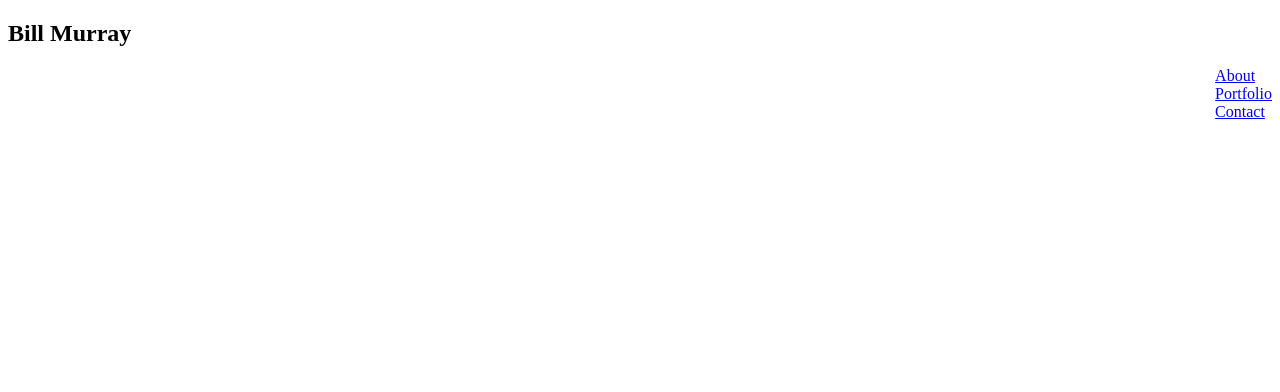
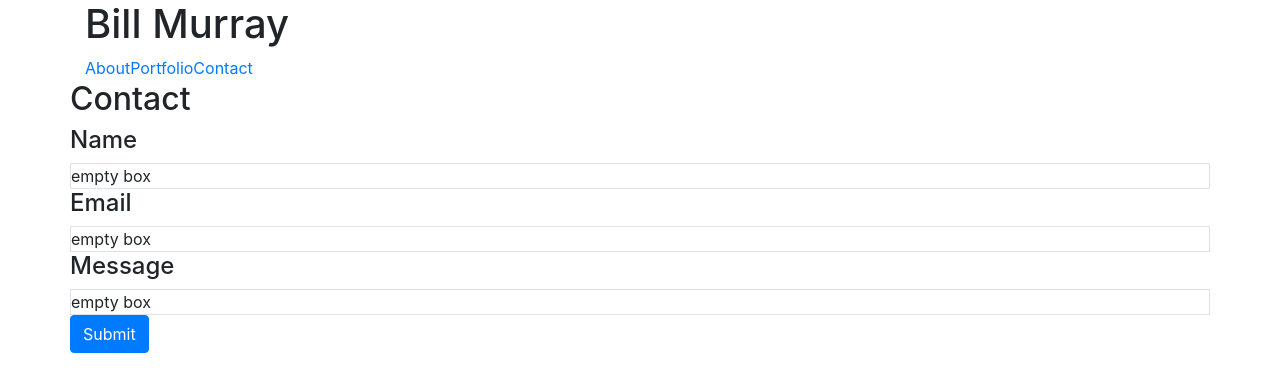
Before and after one commit to buckibill/BillMurray.github.io, a plain HTML site: page contact.html in a window 1280 px wide. Drawn offline with nearby package versions, Linux system fonts and the light colour scheme.

Commit message:
readt for push

```diff
--- a/contact.html
+++ b/contact.html
@@ -1,22 +1,99 @@
-<!DOCTYPE html>
+<!doctype html>
 <html lang="en">
+
 <head>
-    <meta charset="UTF-8">
-    <meta name="viewport" content="width=device-width, initial-scale=1.0">
-    <meta http-equiv="X-UA-Compatible" content="ie=edge">
+    <!-- Required meta tags -->
+    <meta charset="utf-8">
+    <meta name="viewport" content="width=device-width, initial-scale=1, shrink-to-fit=no">
+
+    <!-- Bootstrap CSS -->
+    <link rel="stylesheet" href="https://stackpath.bootstrapcdn.com/bootstrap/4.3.1/css/bootstrap.min.css"
+        integrity="sha384-ggOyR0iXCbMQv3Xipma34MD+dH/1fQ784/j6cY/iJTQUOhcWr7x9JvoRxT2MZw1T" crossorigin="anonymous">
+
     <title>Portfolio</title>
-    <link rel="stylesheet" type="text/css" href="assets/css/style.css">
 </head>
-<body></body>
-<div class="wrapper">
-    <nav>
 
-    <h1>Bill Murray</h1>
+<body>
+    <div class="container">
+        <div class="wrapper">
+            <header>
 
-    <ul class="links">
-        <li> <a href="index.html"><li>About</li></a>
-        <li> <a href="portfolio.html"><li>Portfolio</li></a>
-        <li> <a href="contact.html"><li>Contact</li></a>
-    </ul>
-    </nav>
-</div>
+                <div class="name">
+                    <h1>Bill Murray</h1>
+                </div>
+
+                <ul class="nav list-group-horizontal list-style-none">
+                    <li> <a href="index.html">
+                    <li>About</li></a>
+                    <li> <a href="portfolio.html">
+                    <li>Portfolio</li></a>
+                    <li> <a href="contact.html">
+                    <li>Contact</li></a>
+                </ul>
+            </header>
+        </div>
+        <div>
+            <div>
+                <div>
+                    <div class="row color-teal">
+                        <h2>Contact</h2>
+                    </div>
+                    <div class="row">
+
+                    </div>
+                    <div class="row">
+                        <h4>
+                            Name
+                        </h4>
+                    </div>
+                    <div class="row border">
+                        empty box
+
+                    </div>
+                    <div class="row">
+                        <h4>
+                            Email
+                        </h4>
+                    </div>
+                    <div class="row border">
+                        empty box
+
+                    </div>
+                    <div class="row">
+                        <h4>
+                            Message
+                        </h4>
+                    </div>
+                    <div class="row border">
+                        empty box
+                    </div>
+                    <div class="row">
+
+                        <button type="button" class="btn btn-primary">Submit</button>
+
+                    </div>
+
+                </div>
+
+            </div>
+
+        </div>
+    </div>
+
+
+
+
+
+
+
+
+
+
+
+
+
+
+
+
+
+</body>
```
Also changed, not shown: index.html (+28 -25 lines), portfolio.html (+47 -16 lines).
